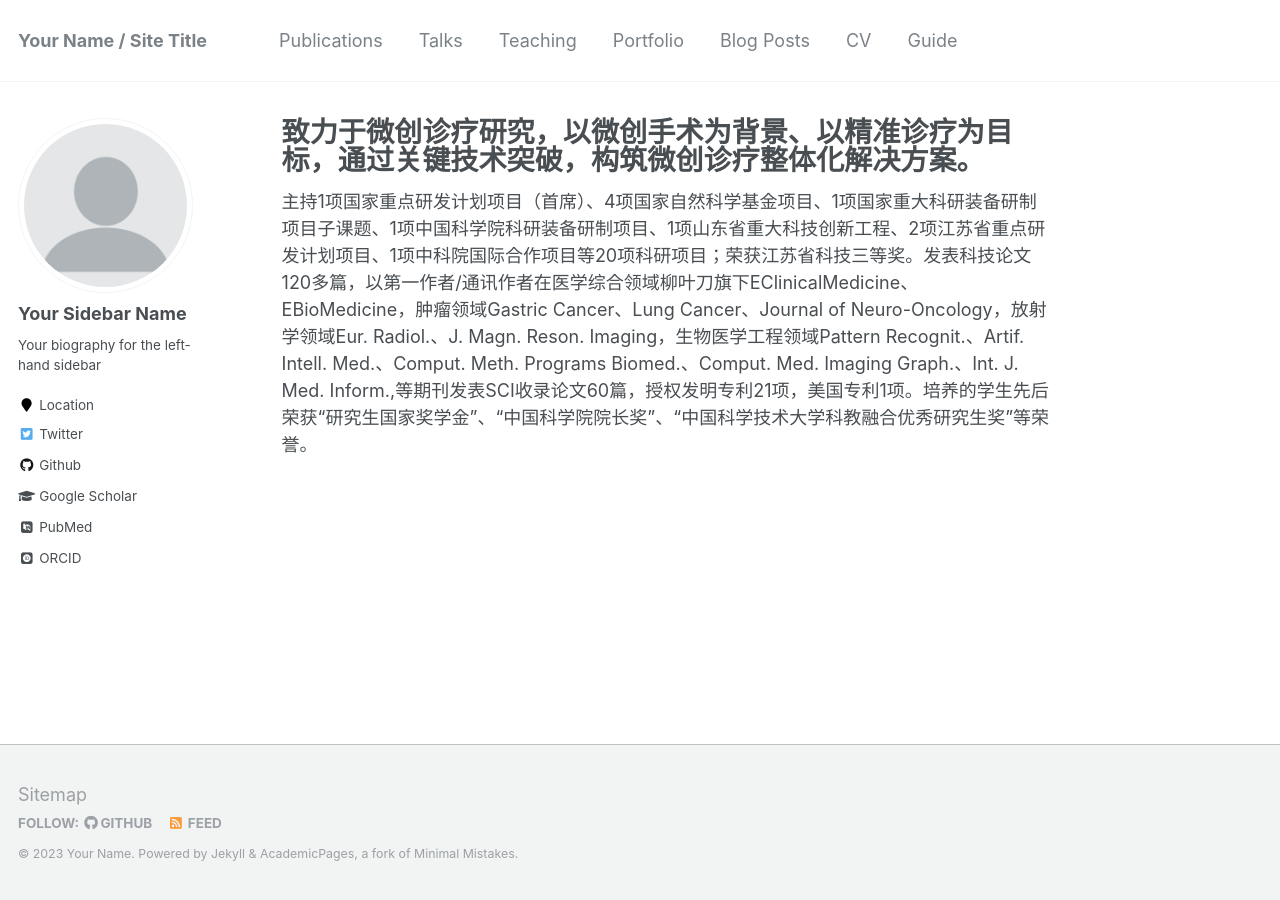
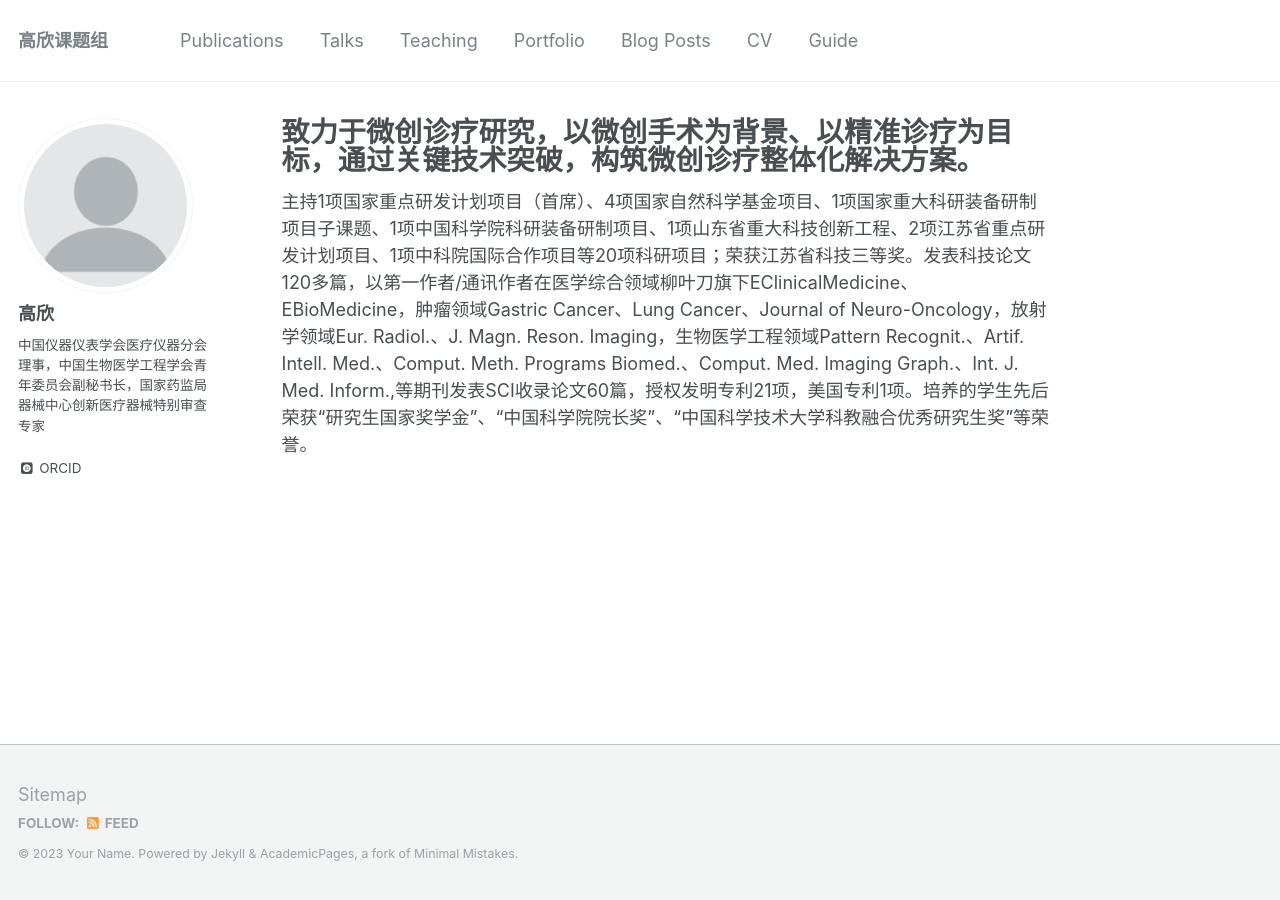
Before and after one commit to igs-xingaosam/igs, a Jekyll site: the page built from _pages/about.md, in a window 1280 px wide. Built offline with Jekyll 4.4.1, drawn with Linux system fonts in a browser that asks for light colours; some web fonts are replaced.

Commit message:
init index.html sidebar

```diff
--- a/_config.yml
+++ b/_config.yml
@@ -7,11 +7,11 @@
 
 # Site Settings
 locale                   : "en-US"
-title                    : "Your Name / Site Title"
+title                    : "高欣课题组"
 title_separator          : "-"
 name                     : &name "Your Name"
 description              : &description "personal description"
-url                      : https://academicpages.github.io # the base hostname & protocol for your site e.g. "https://mmistakes.github.io"
+url                      : https://igs-xingaosam.github.io/igs/ # the base hostname & protocol for your site e.g. "https://mmistakes.github.io"
 baseurl                  : "" # the subpath of your site, e.g. "/blog"
 repository               : "academicpages/academicpages.github.io"
 teaser                   :  # filename of teaser fallback teaser image placed in /images/, .e.g. "500x300.png"
@@ -80,13 +80,13 @@ analytics:
 
 # Site Author
 author:
-  name             : "Your Sidebar Name"
+  name             : "高欣"
   avatar           : "profile.png"
-  bio              : "Your biography for the left-hand sidebar"
-  location         : "Location"
+  bio              : "中国仪器仪表学会医疗仪器分会理事，中国生物医学工程学会青年委员会副秘书长，国家药监局器械中心创新医疗器械特别审查专家"
+  location         : #"Location"
   employer         :
-  pubmed           : "https://www.ncbi.nlm.nih.gov/pubmed/?term=john+snow"
-  googlescholar    : "http://yourfullgooglescholarurl.com"
+  pubmed           : #"https://www.ncbi.nlm.nih.gov/pubmed/?term=john+snow"
+  googlescholar    : #"http://yourfullgooglescholarurl.com"
   email            :
   researchgate     :  # example: "https://www.researchgate.net/profile/yourprofile"
   uri              :
@@ -96,20 +96,20 @@ author:
   flickr           :
   facebook         :
   foursquare       :
-  github           : "academicpages"
+  github           : #"academicpages"
   google_plus      :
   keybase          :
   instagram        :
   impactstory      : #"https://profiles.impactstory.org/u/xxxx-xxxx-xxxx-xxxx"
   lastfm           :
   linkedin         :
-  orcid            : "http://orcid.org/yourorcidurl"
+  orcid            : "https://orcid.org/0000-0001-9906-0596"
   pinterest        :
   soundcloud       :
   stackoverflow    : # http://stackoverflow.com/users/123456/username
   steam            :
   tumblr           :
-  twitter          : "replacethistwitterhandle"
+  twitter          : #"replacethistwitterhandle"
   vine             :
   weibo            :
   xing             :
```
